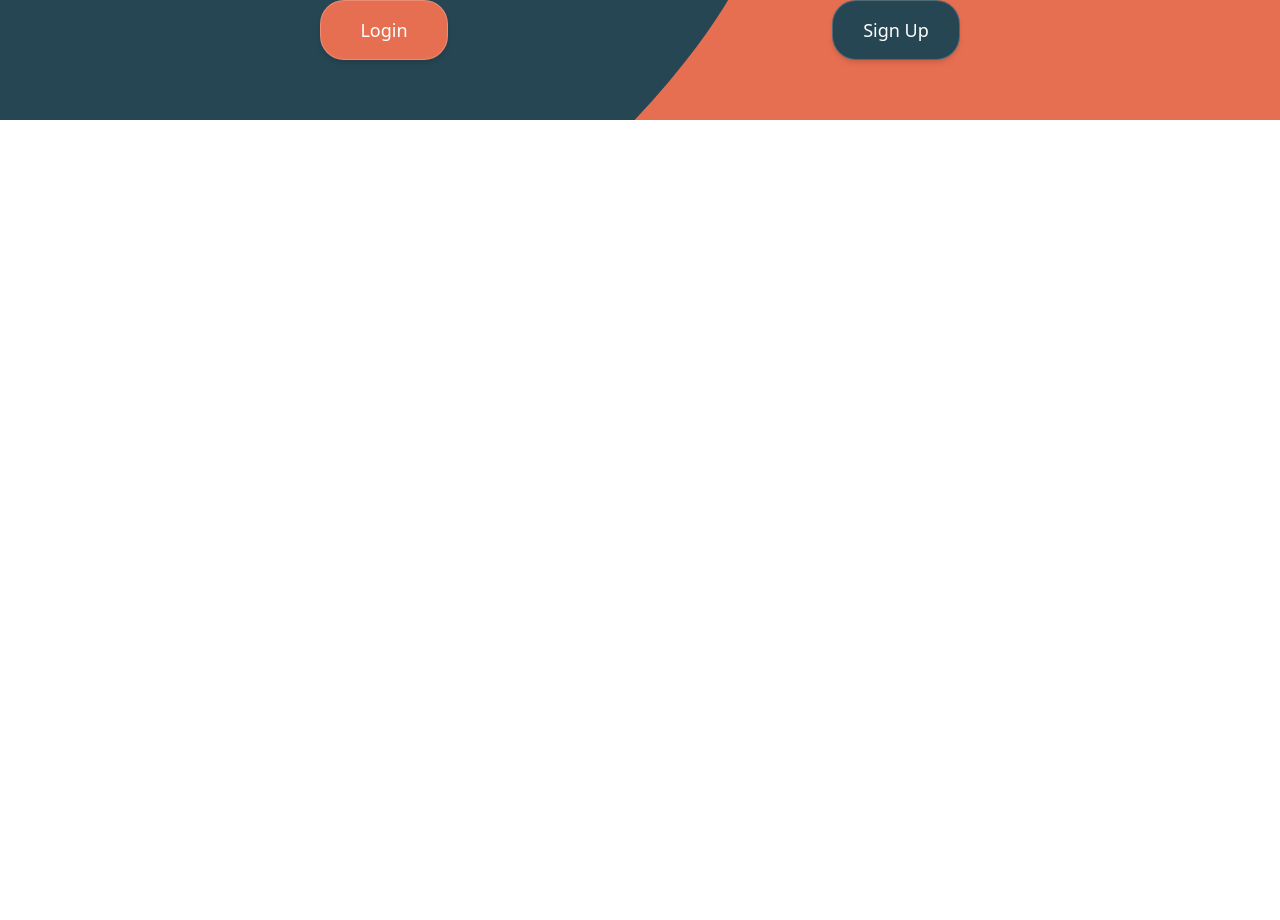
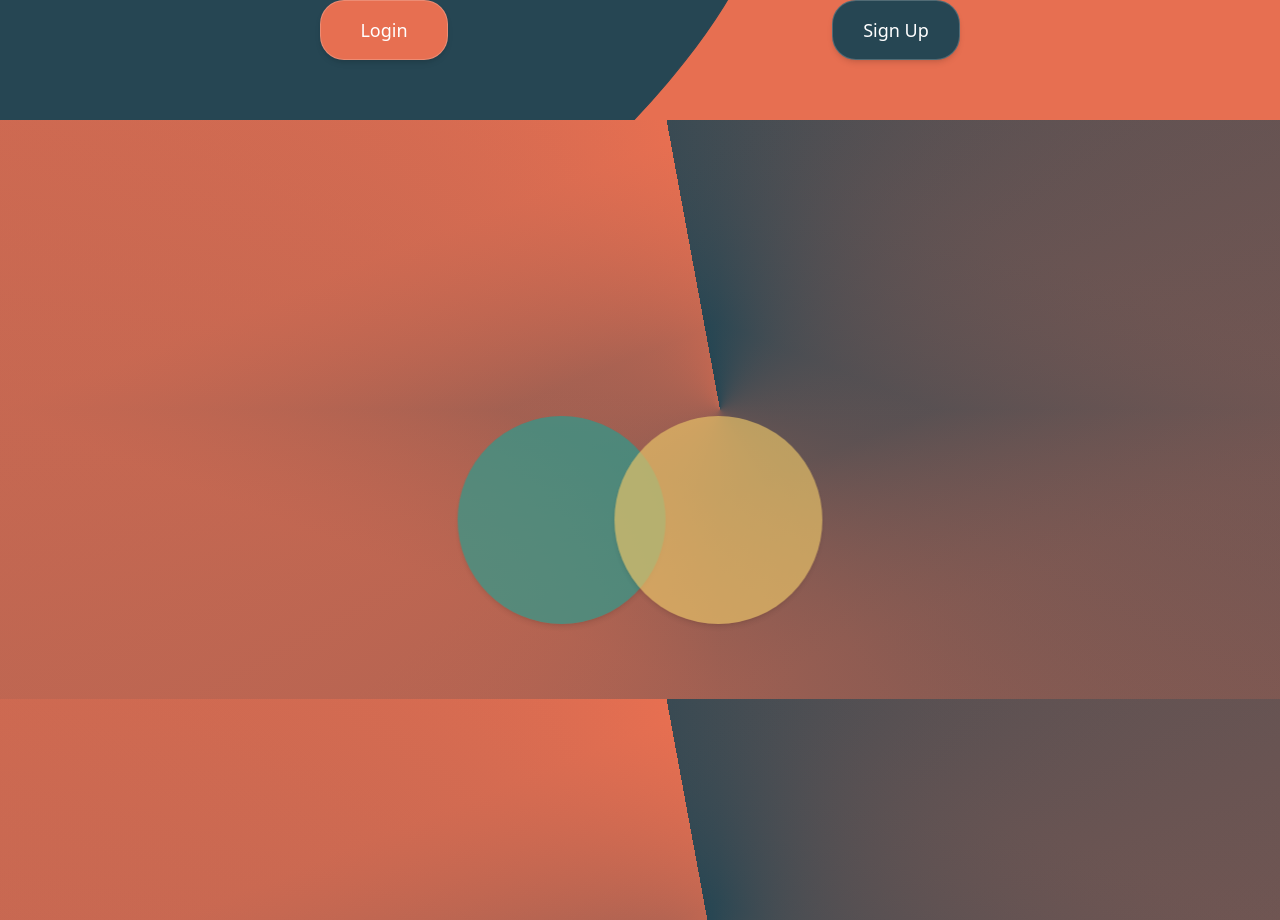
Before and after one commit to Moazam-Saif/skillswap-platform, a React (Vite) app in the folder client/: page / in a window 1280 px wide. Shown: the part 680-1600 px from the top of the page. Before the commit the page ends 800 px from the top, so only its background shows below. Built offline with nearby package versions, Linux system fonts and the light colour scheme; a web font is replaced by a local one.

Commit message:
added another frame in landing page

```diff
--- a/client/src/index.css
+++ b/client/src/index.css
@@ -121,3 +121,28 @@
     @apply bg-background text-foreground;
   }
 }
+@keyframes slideInLeft {
+  0% {
+    transform:  translateX(-100%);
+  }
+  100% {
+    transform: translateX(270%);
+  }
+}
+
+@keyframes slideInRight {
+  0% {
+    transform: translateX(100%);
+  }
+  100% {
+    transform:  translateX(-270%);
+  }
+}
+
+.animate-slide-in-left {
+  animation: slideInLeft 1s ease-out forwards;
+}
+
+.animate-slide-in-right {
+  animation: slideInRight 1s ease-out forwards;
+}
--- a/client/src/landingPage.jsx
+++ b/client/src/landingPage.jsx
@@ -7,6 +7,7 @@ export default function LandingPage() {
 
 
   return (
+    <>
     <div className="relative h-screen w-full overflow-hidden">
       {/* SVG Background */}
       <div
@@ -65,5 +66,31 @@ export default function LandingPage() {
         </button>
       </div>
     </div>
+    <div className="relative w-full h-screen overflow-hidden" style={{ backgroundImage: "url('/background3.svg')" }}>
+        {/* Left CirScle */}
+  <div className="absolute top-1/2 left-0 transform -translate-y-1/2 -translate-x-full md:-translate-x-3/4 lg:-translate-x-1/2 animate-slide-in-left">
+    <div
+      className="flex items-center justify-center w-[13rem] h-[13rem] rounded-full shadow-md"
+      style={{
+        backgroundColor: "rgba(42,157,143,0.75)",
+        opacity: 0.9,
+      }}
+    />
+  </div>
+
+  {/* Right Circle */}
+  <div className="absolute top-1/2 right-0 transform -translate-y-1/2 translate-x-full md:translate-x-3/4 lg:translate-x-1/2 animate-slide-in-right">
+    <div
+      className="flex items-center justify-center w-[13rem] h-[13rem] rounded-full shadow-md"
+      style={{
+        backgroundColor: "rgba(233,196,106,0.75)",
+        opacity: 0.9,
+      }}
+    />
+  </div>
+  </div>
+
+
+    </>
   );
 }
```
Also changed, not shown: client/public/background3.svg (added), client/public/newbackground.svg (added).
